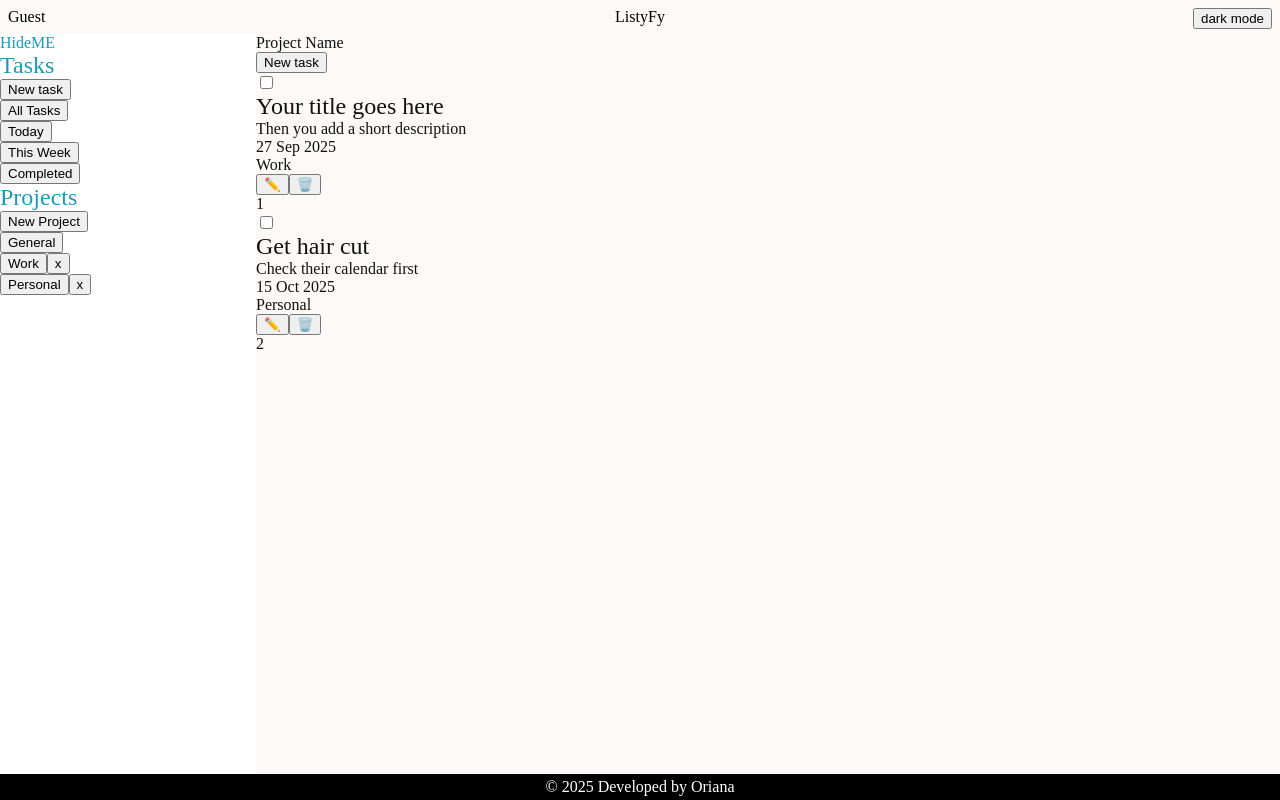
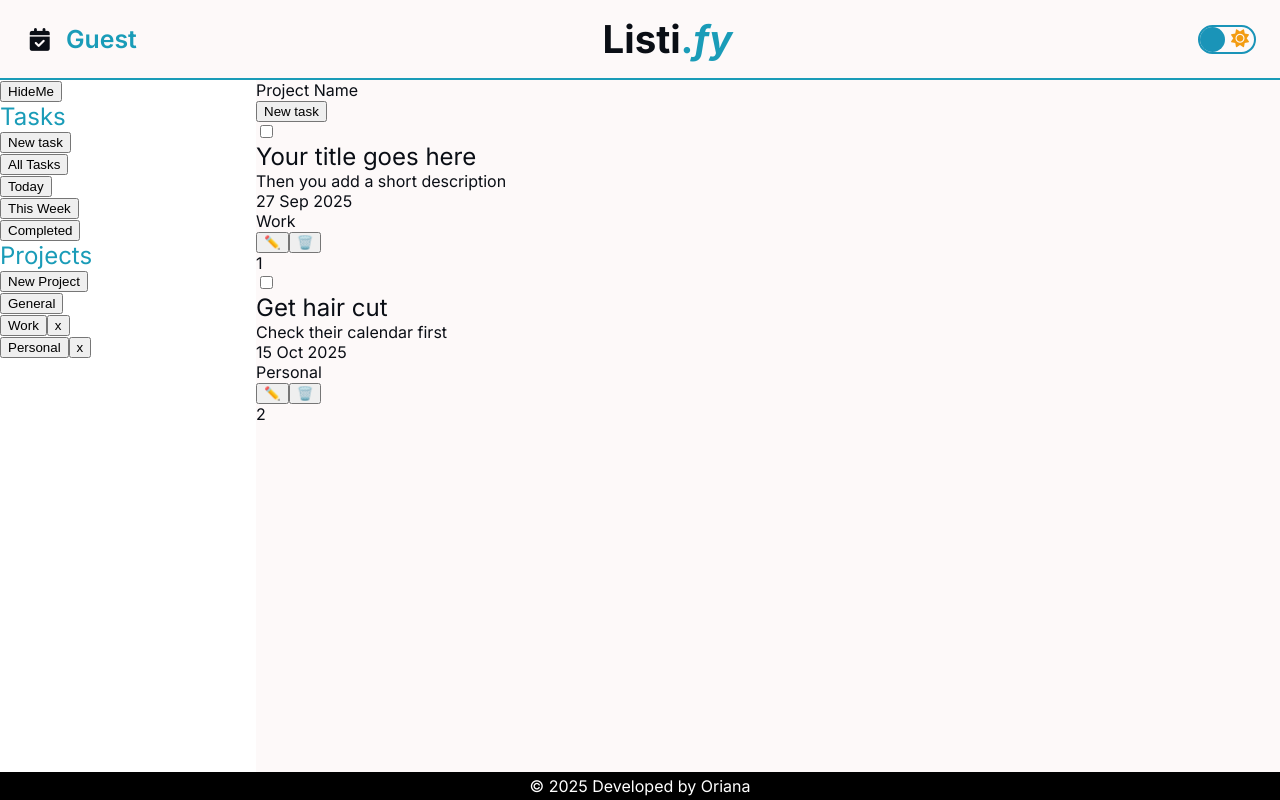
Before and after one commit to OrianaLand/Todo-List, a website built with webpack: page src/template.html in a window 1280 px wide. Built offline with nearby package versions, Linux system fonts and the light colour scheme.

Commit message:
Finish header styling with icon, username, app name, and dark mode button

```diff
--- a/src/index.js
+++ b/src/index.js
@@ -22,8 +22,11 @@ import {
 
 import { deleteTodo } from "./todoList.js";
 
-const darkModeBtn = document.querySelector(".dark-mode-btn");
+const darkModeBtn = document.querySelector(".checkbox-dark-mode");
 const body = document.querySelector("body");
+
+const hideSidebarBtn = document.querySelector(".hide-sidebar");
+const sidebar = document.querySelector(".sidebar");
 
 const allTasksBtn = document.querySelector(".all-tasks-btn");
 const todayTasksBtn = document.querySelector(".today-tasks-btn");
@@ -64,6 +67,9 @@ function toggleDarkMode() {
   body.classList.toggle("dark-mode");
 }
 
+/* function hideSidebar() {
+  sidebar.style.display = sidebar.style.display === "none" ? "block" : "none";
+} */
 function removeProject(projectId, projectTitle, categoryLi) {
   if (
     confirm(
@@ -185,9 +191,11 @@ tasksListContainer.addEventListener("click", (event) => {
   renderView();
 });
 
-darkModeBtn.addEventListener("click", () => {
+darkModeBtn.addEventListener("change", () => {
   toggleDarkMode();
 });
 
-renderDynamicCategories();
+/* hideSidebarBtn.addEventListener("click", () => {
+  hideSidebar();
+}) */ renderDynamicCategories();
 renderView();
--- a/src/styles.css
+++ b/src/styles.css
@@ -27,6 +27,7 @@ ul{
 
 body{
     height: 100vh;
+    font-family: "Inter", sans-serif;
     display: grid;
     grid-template-rows: auto 1fr auto;
     grid-template-columns: 1fr;
@@ -41,7 +42,7 @@ body{
     --accent-color-primary: #1a9cb8;
     --accent-color-seconday: #1a94b8;
 
-    --text-color-primary: #111111;
+    --text-color-primary: #0a0e15;
     --text-color-secondary: #000000b3;
 
 
@@ -49,8 +50,8 @@ body{
 }
 
 body.dark-mode{
-    --bg-color-primary: #3b444b;
-    --bg-color-secondary: #414a4c;
+    --bg-color-primary: #0a0e15;
+    --bg-color-secondary: #0a0e15f7;
 
     --accent-color-primary: #1a9cb8;
     --accent-color-seconday: #1a94b8;
@@ -62,26 +63,86 @@ body.dark-mode{
 .header{
     background-color: var(--bg-color-primary);
     display: flex;
-    position: relative;
-    justify-content: center;
-    padding: 0.5em 0;
+    justify-content: space-between;
+    align-items: center;
+    padding: 1em 1.5em;
+    border-bottom: 2px solid var(--accent-color-primary);
 }
 
-.username-container{
-    position: absolute;
-    left: 0;
-    margin-left: 0.5em;
+.fa-calendar-check{
+    font-size: calc(10px + 1vw);
+    color: var(--text-color-primary);
+}
+.username{
+    font-size: calc(12px + 1vw);
+    color: var(--accent-color-primary);
+    font-weight: 600;
 }
 
-.dark-mode-btn-container{
+.header-title {
+    font-size: calc(16px + 1.75vw);
+    font-weight: 700;
+    color: var(--text-color-primary);
+}
+.dot, .fy {
+    color: var(--accent-color-primary);
+}
+
+.fy{
+    font-style: italic;
+}
+
+.checkbox-dark-mode {
+    opacity: 0;
     position: absolute;
-    right: 0;
-    margin-right: 0.5em;
+}
+
+.checkbox-dark-mode-label {
+    background-color: var(--bg-color-secondary);
+    width: 44px;
+    height: 22px;
+    border-radius: 50px;
+    position: relative;
+    padding: 5px;
+    cursor: pointer;
+    display: flex;
+    justify-content: space-between;
+    align-items: center;
+    border: solid 2px var(--accent-color-seconday);
+}
+
+.fa-moon {
+    color: #f1c40f;
+    font-size: 12.5px;
+/* font-size: calc(9px + .95vw); */
+}
+
+.fa-sun {
+    color: #f39c12;
+    font-size: 12.5px;
+/* font-size: calc(9px + .95vw); */
+}
+
+.checkbox-dark-mode-label .ball {
+    background-color: var(--accent-color-seconday);
+    width: 18px;
+    height: 18px;
+    position: absolute;
+    left: 0px;
+    top: 0px;
+    border-radius: 50%;
+    transition: transform 0.2s linear;
+}
+
+.checkbox-dark-mode:checked+.checkbox-dark-mode-label .ball {
+    transform: translateX(22px);
 }
 .sidebar{
     background-color: var(--bg-color-secondary);
-    color: var(--accent-color-primary)
+    color: var(--accent-color-primary);
+    position: relative;
 }
+
 
 .main{
     background-color: var(--bg-color-primary);
@@ -100,18 +161,43 @@ footer {
 
  .content {
     display: grid;
-    /* gap: 10px; */
     height: 100%;
     grid-template-columns: 1fr 4fr;
     grid-template-rows: 1fr 4fr;
  }
+
+ .fa-calendar-check{
+    padding: 0 .25em;
+ }
+
+ .username{
+    padding-left: 0.25em;
+ }
+
+ .checkbox-dark-mode-label {
+    width: 58px;
+    height: 29px;
+ }
+
+ .fa-moon, .fa-sun{
+    font-size: calc(18px);
+ }
+
+ .checkbox-dark-mode-label .ball {
+    width: 25px;
+    height: 25px;
+ }
+
+ .checkbox-dark-mode:checked+.checkbox-dark-mode-label .ball {
+    transform: translateX(29px);
+ }
+
  .sidebar{
 
     grid-row: 1/-1;
 
  }
  .main {
-
     grid-column: 2 / -1;
     grid-row: 1 /-1;
  }
--- a/src/template.html
+++ b/src/template.html
@@ -3,25 +3,42 @@
   <head>
     <meta charset="UTF-8" />
     <meta name="viewport" content="width=device-width, initial-scale=1.0" />
+    <link rel="preconnect" href="https://fonts.googleapis.com" />
+    <link rel="preconnect" href="https://fonts.gstatic.com" crossorigin />
+    <link
+      href="https://fonts.googleapis.com/css2?family=Inter:ital,opsz,wght@0,14..32,100..900;1,14..32,100..900&family=Noto+Sans:ital,wght@0,100..900;1,100..900&family=Nunito+Sans:ital,opsz,wght@0,6..12,200..1000;1,6..12,200..1000&display=swap"
+      rel="stylesheet"
+    />
+    <!-- Font Awesome 6 (latest) -->
+    <link
+      rel="stylesheet"
+      href="https://cdnjs.cloudflare.com/ajax/libs/font-awesome/6.5.1/css/all.min.css"
+    />
     <title>To do App</title>
   </head>
   <body>
     <header class="header">
       <div class="username-container">
-        <span class="usename">Guest</span>
+        <i class="fa-solid fa-calendar-check"></i>
+        <span class="username">Guest</span>
       </div>
       <div class="header-title-container">
         <p class="header-title">
-          Listy<span class="header-title-end">Fy</span>
+          Listi<span class="dot">.</span><span class="fy">fy</span>
         </p>
       </div>
       <div class="dark-mode-btn-container">
-        <button class="dark-mode-btn">dark mode</button>
+        <input type="checkbox" class="checkbox-dark-mode" id="checkbox" />
+        <label for="checkbox" class="checkbox-dark-mode-label">
+          <i class="fas fa-moon"></i>
+          <i class="fas fa-sun"></i>
+          <span class="ball"></span>
+        </label>
       </div>
     </header>
     <div class="content">
       <div class="sidebar">
-        <span class="hide-sidebar"> HideME </span>
+        <button class="hide-sidebar">HideMe</button>
         <div class="static-categories-container">
           <h2 class="sidebar-title">Tasks</h2>
           <ul class="categories">
```
